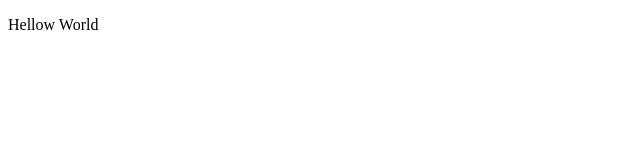
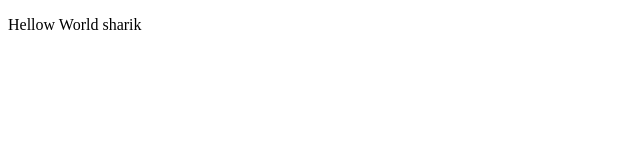
Before and after one commit to dextar34/FunTest, a plain HTML site: page index.html in a window 1280 px wide. Shown: the full height of the page, 0-640 px from the left. Drawn offline with Linux system fonts and the light colour scheme.

Commit message:
sharik commit

```diff
--- a/index.html
+++ b/index.html
@@ -6,6 +6,6 @@
     <title>Document</title>
 </head>
 <body>
-    <p>Hellow World</p>
+    <p>Hellow World sharik</p>
 </body>
 </html>
```
